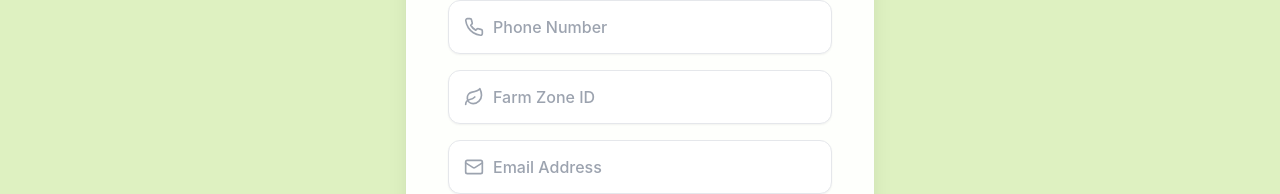
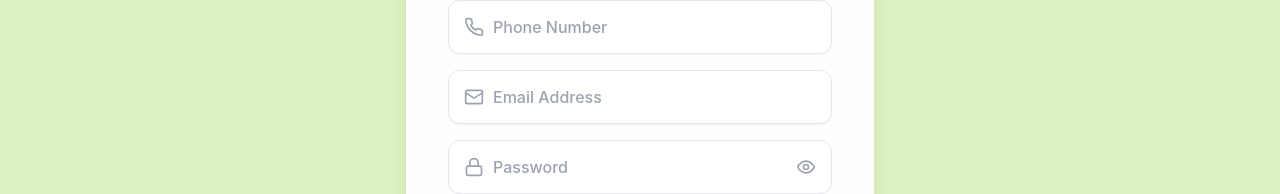
Before and after one commit to Hemasundar2006/AIot-Vertical-Farming-frontend, a React (Vite) app: page /register in a window 1280 px wide. Shown: the part 390-584 px from the top of the page. Built offline with nearby package versions, Linux system fonts and the light colour scheme; no server answers.

Commit message:
feat: add registration page with role-based authentication and input validation

```diff
--- a/src/context/AuthContext.jsx
+++ b/src/context/AuthContext.jsx
@@ -45,15 +45,14 @@ export const AuthProvider = ({ children }) => {
     }
   };
 
-  const register = async (name, email, password, phone, role, zoneId) => {
+  const register = async (name, email, password, phone, role) => {
     try {
       const response = await axios.post(`${API_URL}/auth/register`, {
         name,
         email,
         password,
         phone,
-        role,
-        zoneId
+        role
       });
 
       const { user, token, message } = response.data;
--- a/src/pages/Register.jsx
+++ b/src/pages/Register.jsx
@@ -9,7 +9,7 @@ const Register = () => {
   const [phone, setPhone] = useState('');
   const [password, setPassword] = useState('');
   const [confirmPassword, setConfirmPassword] = useState('');
-  const [zoneId, setZoneId] = useState('');
+
   const [role, setRole] = useState('user'); // Default to user
   const [showPassword, setShowPassword] = useState(false);
   const [showConfirmPassword, setShowConfirmPassword] = useState(false);
@@ -24,7 +24,7 @@ const Register = () => {
         return;
     }
     setIsLoading(true);
-    const success = await register(name, email, password, phone, role, zoneId);
+    const success = await register(name, email, password, phone, role);
     setIsLoading(false);
     if (success) {
       navigate('/my-farm');
@@ -107,21 +107,7 @@ const Register = () => {
                     </div>
                 </div>
 
-                <div>
-                    <div className="relative">
-                    <div className="absolute inset-y-0 left-0 pl-4 flex items-center pointer-events-none z-10">
-                        <Leaf className="h-5 w-5 text-gray-400" />
-                    </div>
-                    <input
-                        type="text"
-                        required
-                        className="block w-full pl-11 pr-4 py-3.5 bg-white border border-gray-200 rounded-xl focus:ring-2 focus:ring-agri-gold focus:border-agri-gold text-gray-900 placeholder-gray-400 transition-all font-medium shadow-sm hover:shadow-md"
-                        placeholder={role === 'admin' ? 'Admin Zone ID' : 'Farm Zone ID'}
-                        value={zoneId}
-                        onChange={(e) => setZoneId(e.target.value)}
-                    />
-                    </div>
-                </div>
+
 
                 <div>
                     <div className="relative">
```
